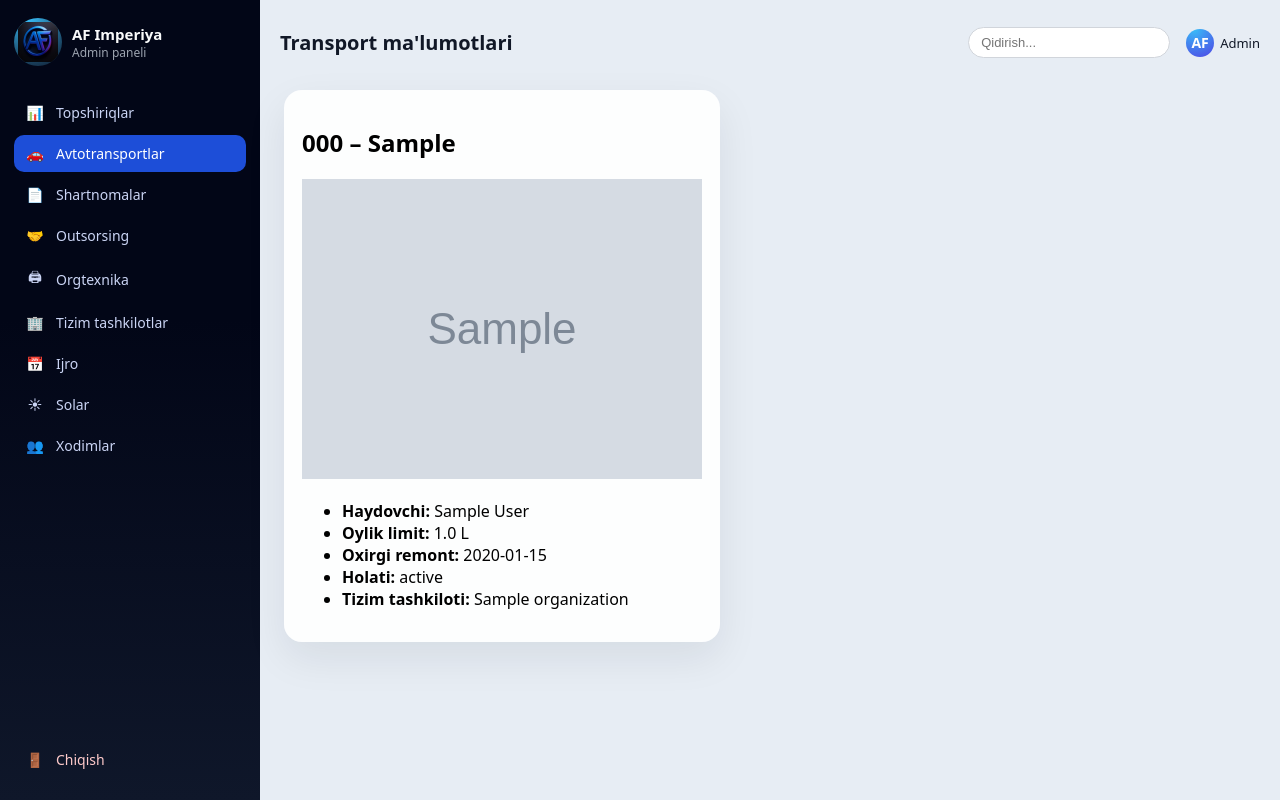
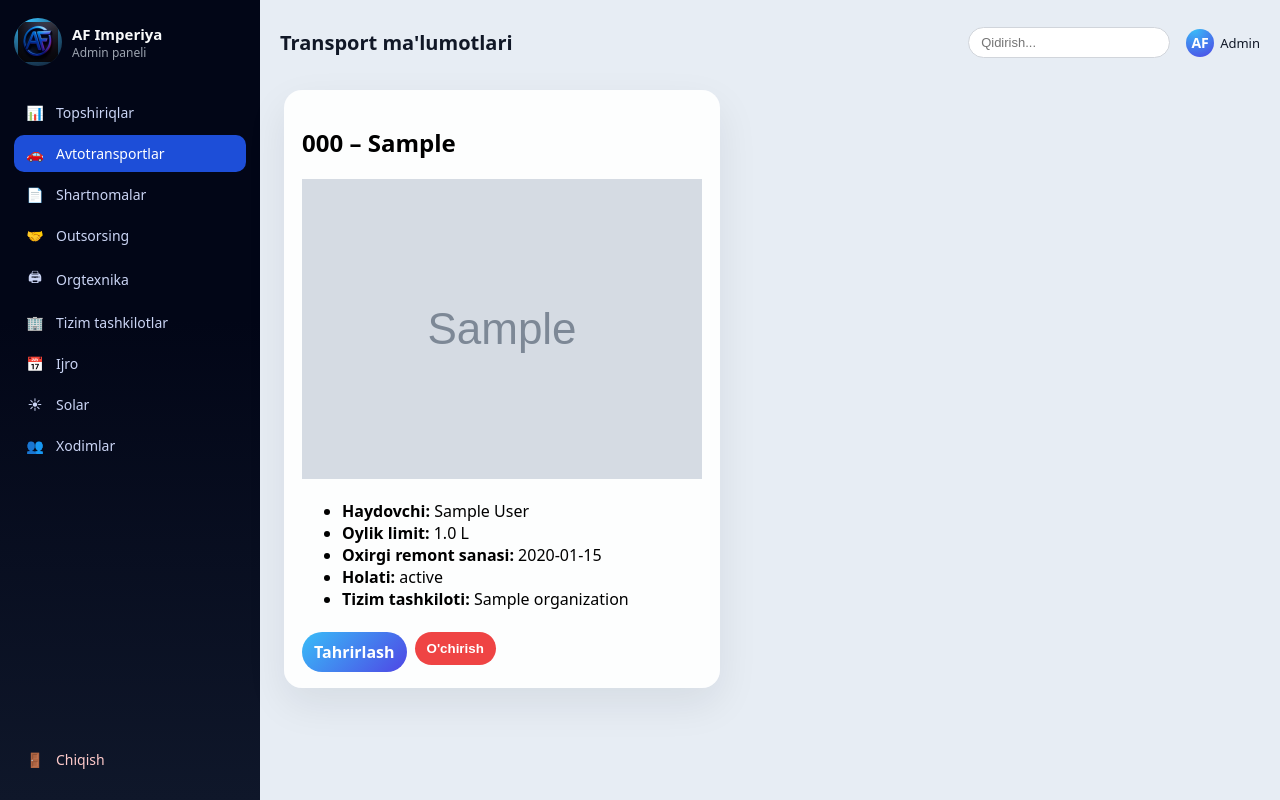
Before and after one commit to Mirfayziev/AF_IMPERIYA, a Flask app: page /vehicles/1 in a window 1280 px wide. Run offline with Flask 3, Linux system fonts and the light colour scheme; a user stored in the database is signed in; tables that the repository leaves empty hold one stand-in row (values such as "Sample post"); grey boxes marked "Sample" are stand-in pictures.

Commit message:
Update detail.html

```diff
--- a/templates/vehicles/detail.html
+++ b/templates/vehicles/detail.html
@@ -16,10 +16,17 @@
       <ul class="list">
         <li><b>Haydovchi:</b> {{ v.driver_full_name or "Biriktirilmagan" }}</li>
         <li><b>Oylik limit:</b> {{ v.monthly_fuel_limit }} L</li>
-        <li><b>Oxirgi remont:</b> {{ v.last_repair_date or "—" }}</li>
+        <li><b>Oxirgi remont sanasi:</b> {{ v.last_repair_date or "—" }}</li>
         <li><b>Holati:</b> {{ v.last_repair_status or "—" }}</li>
         <li><b>Tizim tashkiloti:</b> {{ v.organization.name if v.organization else "Belgilanishi kerak" }}</li>
       </ul>
+
+      <div style="margin-top:10px; display:flex; gap:8px;">
+        <a href="{{ url_for('vehicles_edit', vehicle_id=v.id) }}" class="btn-primary" style="text-decoration:none;display:inline-block;">Tahrirlash</a>
+        <form method="post" action="{{ url_for('vehicles_delete', vehicle_id=v.id) }}" onsubmit="return confirm('Rostdan o\'chirasizmi?');">
+          <button type="submit" class="btn-primary" style="background:#ef4444;">O'chirish</button>
+        </form>
+      </div>
     </div>
   </div>
 </div>
```
